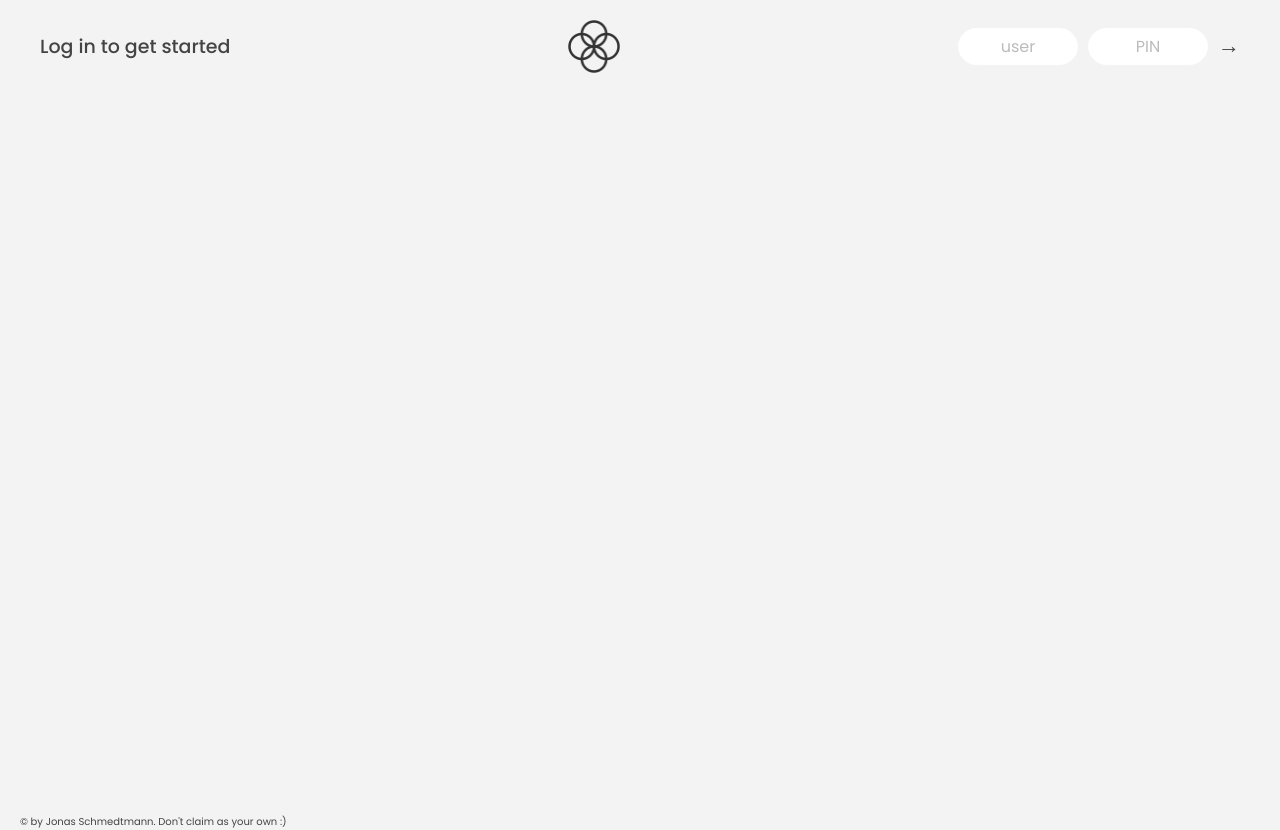
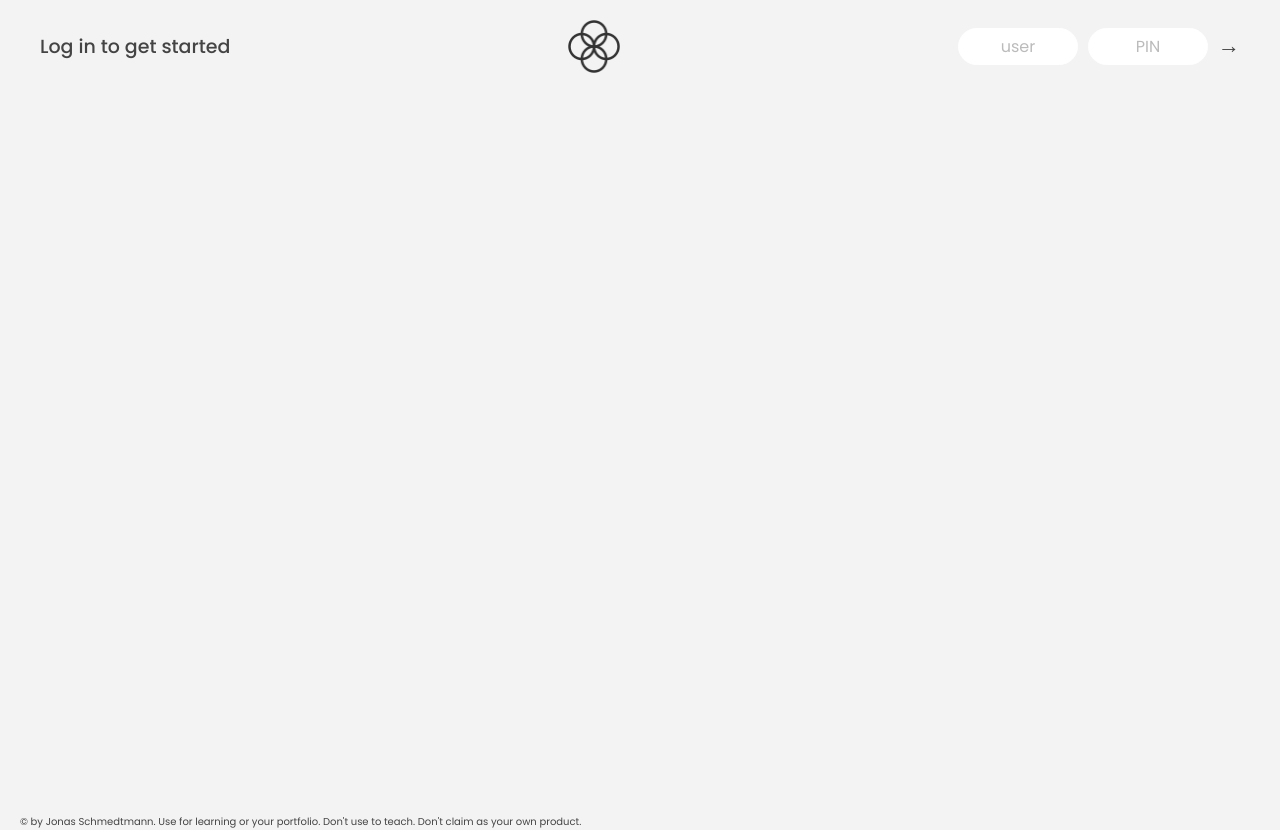
Before and after one commit to David-RMason/Bankist-App, a plain HTML site: page index.html in a window 1280 px wide. Drawn offline with Linux system fonts and the light colour scheme.

Commit message:
Update index.html

```diff
--- a/index.html
+++ b/index.html
@@ -106,7 +106,8 @@
   </main>
 
   <footer>
-    &copy; by Jonas Schmedtmann. Don't claim as your own :)
+    &copy; by Jonas Schmedtmann. Use for learning or your portfolio. Don't use to teach. Don't claim
+      as your own product.
   </footer>
 
   <script src="script.js"></script>
```
